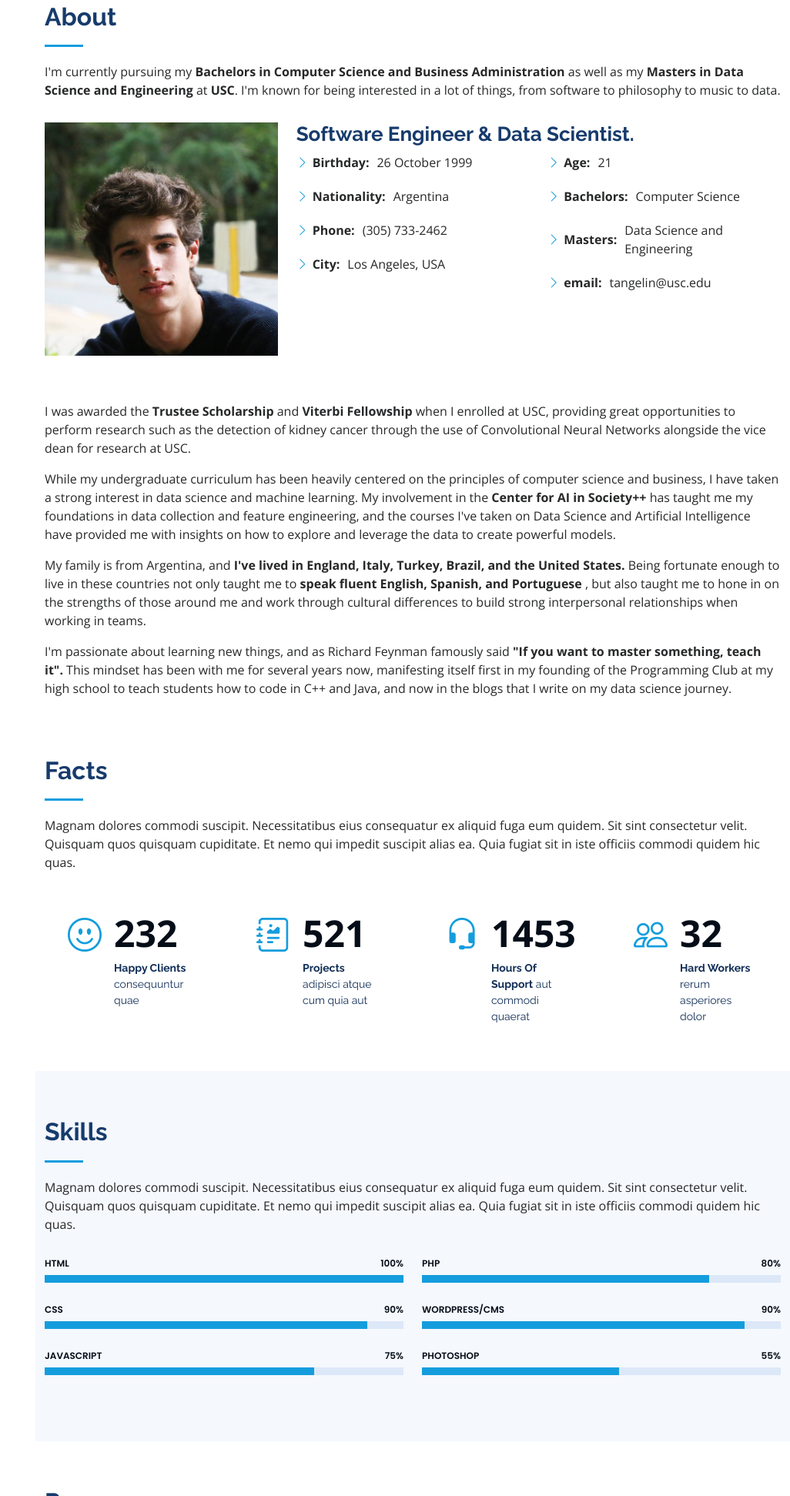
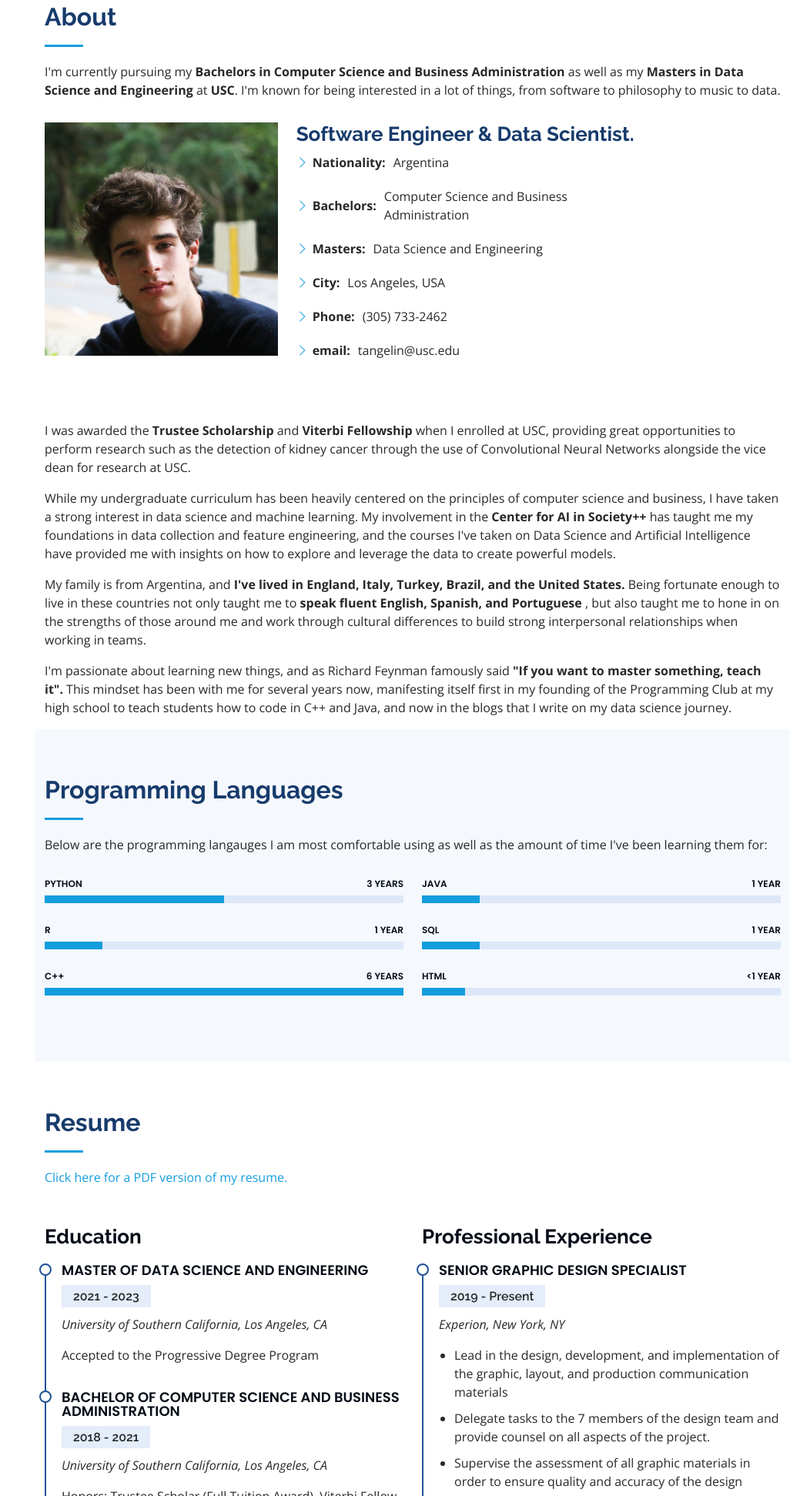
Before and after one commit to TommyAngelini/About-Me, a plain HTML site: page index.html in a window 1280 px wide. Shown: the part 857-2800 px from the top of the page at 77% size, without its empty margins (254-1280 px from the left). Drawn offline with nearby package versions, Linux system fonts and the light colour scheme.

Commit message:
Updated about, programming languages, and resume section

```diff
--- a/index.html
+++ b/index.html
@@ -94,20 +94,15 @@
                   <div class="col-lg-8 pt-4 pt-lg-0 content" data-aos="fade-left">
                       <h3>Software Engineer &amp; Data Scientist.</h3>
                       <div class="row">
-                          <div class="col-lg-6">
+                          <div class="col-lg-8">
                               <ul>
-                                  <li><i class="bi bi-chevron-right"></i> <strong>Birthday:</strong> <span>26 October 1999</span></li>
                                   <li><i class="bi bi-chevron-right"></i> <strong>Nationality:</strong> <span>Argentina</span></li>
+                                  <li><i class="bi bi-chevron-right"></i> <strong>Bachelors:</strong> <span>Computer Science and Business Administration</span></li>
+                                  <li><i class="bi bi-chevron-right"></i> <strong>Masters:</strong> <span>Data Science and Engineering</span></li>
+                                  <li><i class="bi bi-chevron-right"></i> <strong>City:</strong> <span>Los Angeles, USA</span></li>
                                   <li><i class="bi bi-chevron-right"></i> <strong>Phone:</strong> <span>(305) 733-2462</span></li>
-                                  <li><i class="bi bi-chevron-right"></i> <strong>City:</strong> <span>Los Angeles, USA</span></li>
-                              </ul>
-                          </div>
-                          <div class="col-lg-6">
-                              <ul>
-                                  <li><i class="bi bi-chevron-right"></i> <strong>Age:</strong> <span>21</span></li>
-                                  <li><i class="bi bi-chevron-right"></i> <strong>Bachelors:</strong> <span>Computer Science</span></li>
-                                  <li><i class="bi bi-chevron-right"></i> <strong>Masters:</strong> <span>Data Science and Engineering</span></li>
                                   <li><i class="bi bi-chevron-right"></i> <strong>email:</strong> <span>tangelin@usc.edu</span></li>
+
                               </ul>
                           </div>
                       </div>
@@ -142,6 +137,7 @@
 
 
       <!-- ======= Facts Section ======= -->
+      <!--
       <section id="facts" class="facts">
           <div class="container">
 
@@ -188,13 +184,15 @@
 
           </div>
       </section><!-- End Facts Section -->
+
+
       <!-- ======= Skills Section ======= -->
       <section id="skills" class="skills section-bg">
           <div class="container">
 
               <div class="section-title">
-                  <h2>Skills</h2>
-                  <p>Magnam dolores commodi suscipit. Necessitatibus eius consequatur ex aliquid fuga eum quidem. Sit sint consectetur velit. Quisquam quos quisquam cupiditate. Et nemo qui impedit suscipit alias ea. Quia fugiat sit in iste officiis commodi quidem hic quas.</p>
+                  <h2>Programming Languages</h2>
+                  <p>Below are the programming langauges I am most comfortable using as well as the amount of time I've been learning them for:</p>
               </div>
 
               <div class="row skills-content">
@@ -202,23 +200,23 @@
                   <div class="col-lg-6" data-aos="fade-up">
 
                       <div class="progress">
-                          <span class="skill">HTML <i class="val">100%</i></span>
+                          <span class="skill">Python <i class="val">3 years</i></span>
                           <div class="progress-bar-wrap">
-                              <div class="progress-bar" role="progressbar" aria-valuenow="100" aria-valuemin="0" aria-valuemax="100"></div>
+                              <div class="progress-bar" role="progressbar" aria-valuenow="50" aria-valuemin="0" aria-valuemax="100"></div>
                           </div>
                       </div>
 
                       <div class="progress">
-                          <span class="skill">CSS <i class="val">90%</i></span>
+                          <span class="skill">R <i class="val">1 year</i></span>
                           <div class="progress-bar-wrap">
-                              <div class="progress-bar" role="progressbar" aria-valuenow="90" aria-valuemin="0" aria-valuemax="100"></div>
+                              <div class="progress-bar" role="progressbar" aria-valuenow="16" aria-valuemin="0" aria-valuemax="100"></div>
                           </div>
                       </div>
 
                       <div class="progress">
-                          <span class="skill">JavaScript <i class="val">75%</i></span>
+                          <span class="skill">C++ <i class="val">6 years</i></span>
                           <div class="progress-bar-wrap">
-                              <div class="progress-bar" role="progressbar" aria-valuenow="75" aria-valuemin="0" aria-valuemax="100"></div>
+                              <div class="progress-bar" role="progressbar" aria-valuenow="100" aria-valuemin="0" aria-valuemax="100"></div>
                           </div>
                       </div>
 
@@ -227,23 +225,23 @@
                   <div class="col-lg-6" data-aos="fade-up" data-aos-delay="100">
 
                       <div class="progress">
-                          <span class="skill">PHP <i class="val">80%</i></span>
+                          <span class="skill">Java <i class="val">1 year</i></span>
                           <div class="progress-bar-wrap">
-                              <div class="progress-bar" role="progressbar" aria-valuenow="80" aria-valuemin="0" aria-valuemax="100"></div>
+                              <div class="progress-bar" role="progressbar" aria-valuenow="16" aria-valuemin="0" aria-valuemax="100"></div>
                           </div>
                       </div>
 
                       <div class="progress">
-                          <span class="skill">WordPress/CMS <i class="val">90%</i></span>
+                          <span class="skill">SQL <i class="val">1 year</i></span>
                           <div class="progress-bar-wrap">
-                              <div class="progress-bar" role="progressbar" aria-valuenow="90" aria-valuemin="0" aria-valuemax="100"></div>
+                              <div class="progress-bar" role="progressbar" aria-valuenow="16" aria-valuemin="0" aria-valuemax="100"></div>
                           </div>
                       </div>
 
                       <div class="progress">
-                          <span class="skill">Photoshop <i class="val">55%</i></span>
+                          <span class="skill">HTML <i class="val"><1 year</i></span>
                           <div class="progress-bar-wrap">
-                              <div class="progress-bar" role="progressbar" aria-valuenow="55" aria-valuemin="0" aria-valuemax="100"></div>
+                              <div class="progress-bar" role="progressbar" aria-valuenow="12" aria-valuemin="0" aria-valuemax="100"></div>
                           </div>
                       </div>
 
@@ -253,20 +251,23 @@
 
           </div>
       </section><!-- End Skills Section -->
+
+
       <!-- ======= Resume Section ======= -->
       <section id="resume" class="resume">
           <div class="container">
 
               <div class="section-title">
                   <h2>Resume</h2>
-                  <p>Magnam dolores commodi suscipit. Necessitatibus eius consequatur ex aliquid fuga eum quidem. Sit sint consectetur velit. Quisquam quos quisquam cupiditate. Et nemo qui impedit suscipit alias ea. Quia fugiat sit in iste officiis commodi quidem hic quas.</p>
+                  <p><a href="https://pdfhost.io/v/cOf2PJIwX_Tomas_Angelini_Resume.pdf" target="_blank">Click here for a PDF version of my resume.</a></p>
               </div>
 
               <div class="row">
                   <div class="col-lg-6" data-aos="fade-up">
+                    <!--
                       <h3 class="resume-title">Sumary</h3>
                       <div class="resume-item pb-0">
-                          <h4>Alex Smith</h4>
+                          <h4>Tomas Angelini</h4>
                           <p><em>Innovative and deadline-driven Graphic Designer with 3+ years of experience designing and developing user-centered digital/print marketing material from initial concept to final, polished deliverable.</em></p>
                           <ul>
                               <li>Portland par 127,Orlando, FL</li>
@@ -274,20 +275,38 @@
                               <li>alice.barkley@example.com</li>
                           </ul>
                       </div>
-
+                    -->
                       <h3 class="resume-title">Education</h3>
                       <div class="resume-item">
-                          <h4>Master of Fine Arts &amp; Graphic Design</h4>
-                          <h5>2015 - 2016</h5>
-                          <p><em>Rochester Institute of Technology, Rochester, NY</em></p>
-                          <p>Qui deserunt veniam. Et sed aliquam labore tempore sed quisquam iusto autem sit. Ea vero voluptatum qui ut dignissimos deleniti nerada porti sand markend</p>
+                          <h4>Master of Data Science and Engineering</h4>
+                          <h5>2021 - 2023</h5>
+                          <p><em>University of Southern California, Los Angeles, CA</em></p>
+                          <p>Accepted to the Progressive Degree Program</p>
                       </div>
                       <div class="resume-item">
-                          <h4>Bachelor of Fine Arts &amp; Graphic Design</h4>
-                          <h5>2010 - 2014</h5>
-                          <p><em>Rochester Institute of Technology, Rochester, NY</em></p>
-                          <p>Quia nobis sequi est occaecati aut. Repudiandae et iusto quae reiciendis et quis Eius vel ratione eius unde vitae rerum voluptates asperiores voluptatem Earum molestiae consequatur neque etlon sader mart dila</p>
+                          <h4>Bachelor of Computer Science and Business Administration</h4>
+                          <h5>2018 - 2021</h5>
+                          <p><em>University of Southern California, Los Angeles, CA</em></p>
+                          <p>Honors: Trustee Scholar (Full Tuition Award), Viterbi Fellow, Dean’s List </p>
                       </div>
+                      <h3 class="resume-title">Technical Skills</h3>
+                      <div class="resume-item">
+                          <h4>Programming Languages</h4>
+                          <p>Python, R, C++, Java, SQL, HTML</p>
+                      </div>
+                      <div class="resume-item">
+                        <h4>Packages</h4>
+                        <p>Numpy, Pandas, Tensorflow, Tidyverse, Scikit-learn, Matplotlib, Seaborn, Tableau</p>
+                      </div>
+                      <div class="resume-item">
+                        <h4>Statistics / Machine Learning</h4>
+                        <p>Exploratory Data Analysis, Regression, Classification, Clustering, Computer Vision, Reinforcement Learning, Bayes Nets, Ensemble Methods</p>
+                      </div>
+                      <div class="resume-item">
+                        <h4>Languages</h4>
+                        <p>Fluent in English, Spanish, Portuguese</p>
+                      </div>
+
                   </div>
                   <div class="col-lg-6" data-aos="fade-up" data-aos-delay="100">
                       <h3 class="resume-title">Professional Experience</h3>
@@ -633,21 +652,19 @@
 
   </main><!-- End #main -->
 
-  <!-- ======= Footer ======= -->
+  <!--
   <footer id="footer">
     <div class="container">
       <div class="copyright">
         &copy; Copyright <strong><span>iPortfolio</span></strong>
       </div>
       <div class="credits">
-        <!-- All the links in the footer should remain intact. -->
-        <!-- You can delete the links only if you purchased the pro version. -->
-        <!-- Licensing information: https://bootstrapmade.com/license/ -->
-        <!-- Purchase the pro version with working PHP/AJAX contact form: https://bootstrapmade.com/iportfolio-bootstrap-portfolio-websites-template/ -->
         Designed by <a href="https://bootstrapmade.com/">BootstrapMade</a>
       </div>
     </div>
-  </footer><!-- End  Footer -->
+  </footer>
+
+    -->
 
   <a href="#" class="back-to-top d-flex align-items-center justify-content-center"><i class="bi bi-arrow-up-short"></i></a>
 
```
